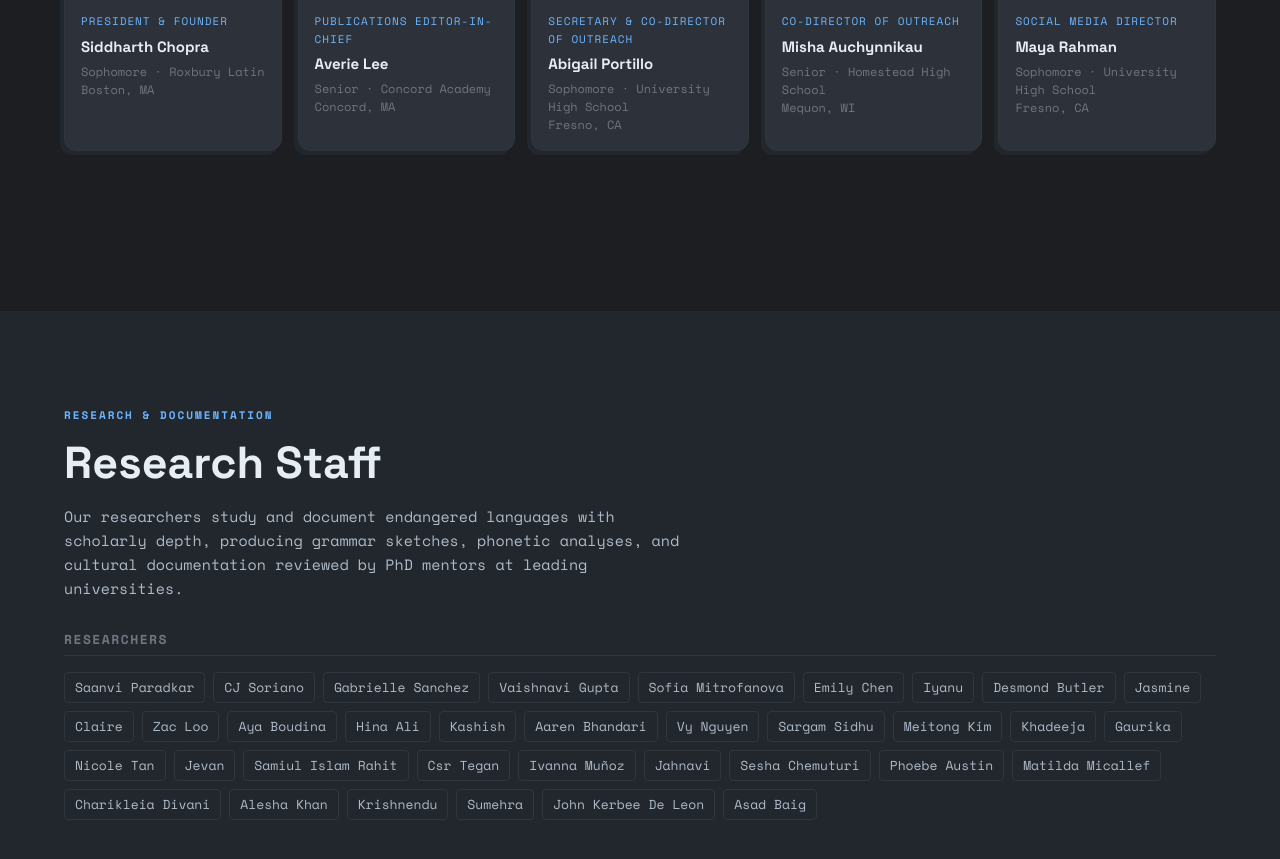
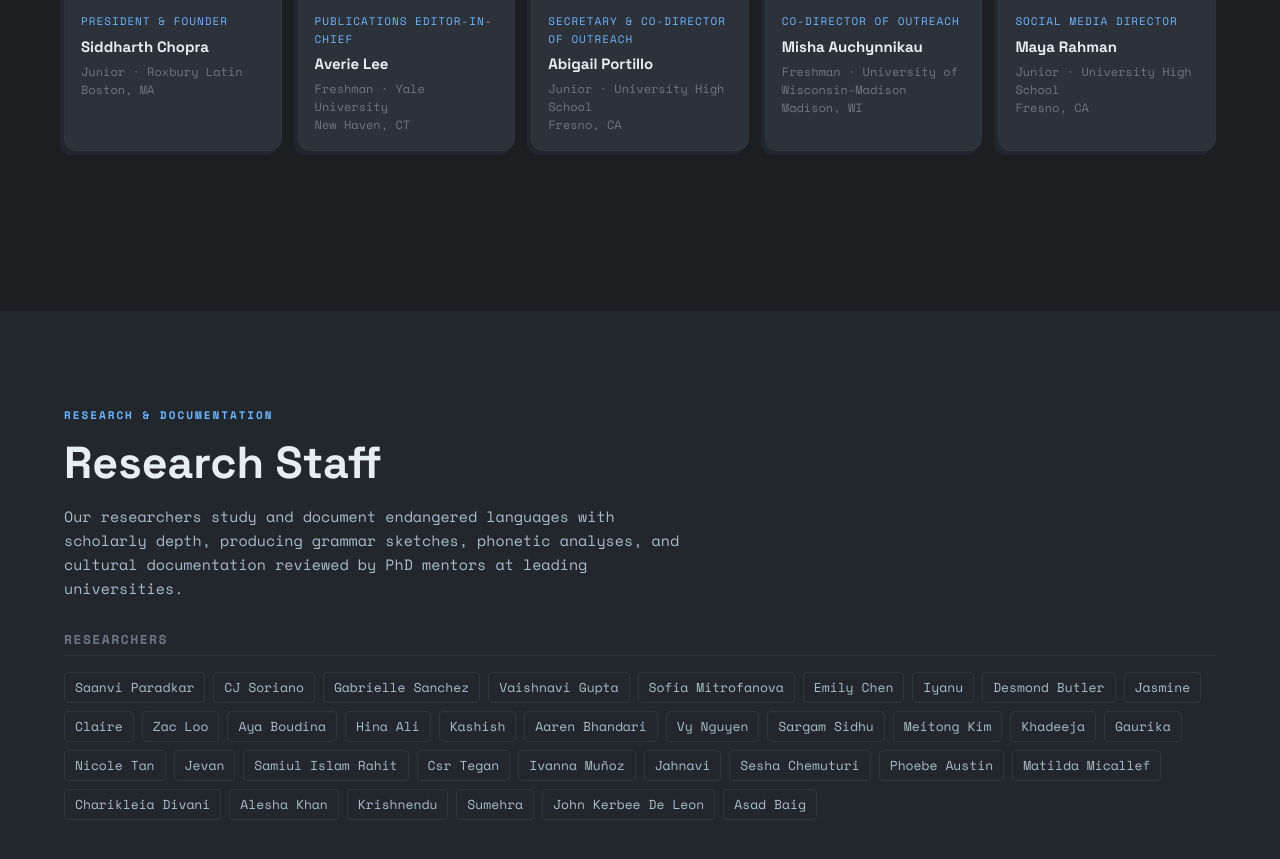
Before and after one commit to HtchHiker42/lostworldsinstitute, a plain HTML site: page about.html in a window 1280 px wide. Shown: the part 978-1837 px from the top of the page. Drawn offline with nearby package versions, Linux system fonts and the light colour scheme; a web font is replaced by a local one.

Commit message:
Update about.html

```diff
--- a/about.html
+++ b/about.html
@@ -98,7 +98,7 @@
         <div class="leader-info">
           <div class="leader-role">President &amp; Founder</div>
           <div class="leader-name">Siddharth Chopra</div>
-          <div class="leader-school">Sophomore · Roxbury Latin<br>Boston, MA</div>
+          <div class="leader-school">Junior · Roxbury Latin<br>Boston, MA</div>
         </div>
       </div>
 
@@ -110,7 +110,7 @@
         <div class="leader-info">
           <div class="leader-role">Publications Editor-In-Chief</div>
           <div class="leader-name">Averie Lee</div>
-          <div class="leader-school">Senior · Concord Academy<br>Concord, MA</div>
+          <div class="leader-school">Freshman · Yale University<br>New Haven, CT</div>
         </div>
       </div>
 
@@ -122,7 +122,7 @@
         <div class="leader-info">
           <div class="leader-role">Secretary &amp; Co-Director of Outreach</div>
           <div class="leader-name">Abigail Portillo</div>
-          <div class="leader-school">Sophomore · University High School<br>Fresno, CA</div>
+          <div class="leader-school">Junior · University High School<br>Fresno, CA</div>
         </div>
       </div>
 
@@ -134,7 +134,7 @@
         <div class="leader-info">
           <div class="leader-role">Co-Director of Outreach</div>
           <div class="leader-name">Misha Auchynnikau</div>
-          <div class="leader-school">Senior · Homestead High School<br>Mequon, WI</div>
+          <div class="leader-school">Freshman · University of Wisconsin-Madison<br>Madison, WI</div>
         </div>
       </div>
 
@@ -146,7 +146,7 @@
         <div class="leader-info">
           <div class="leader-role">Social Media Director</div>
           <div class="leader-name">Maya Rahman</div>
-          <div class="leader-school">Sophomore · University High School<br>Fresno, CA</div>
+          <div class="leader-school">Junior · University High School<br>Fresno, CA</div>
         </div>
       </div>
 
```
